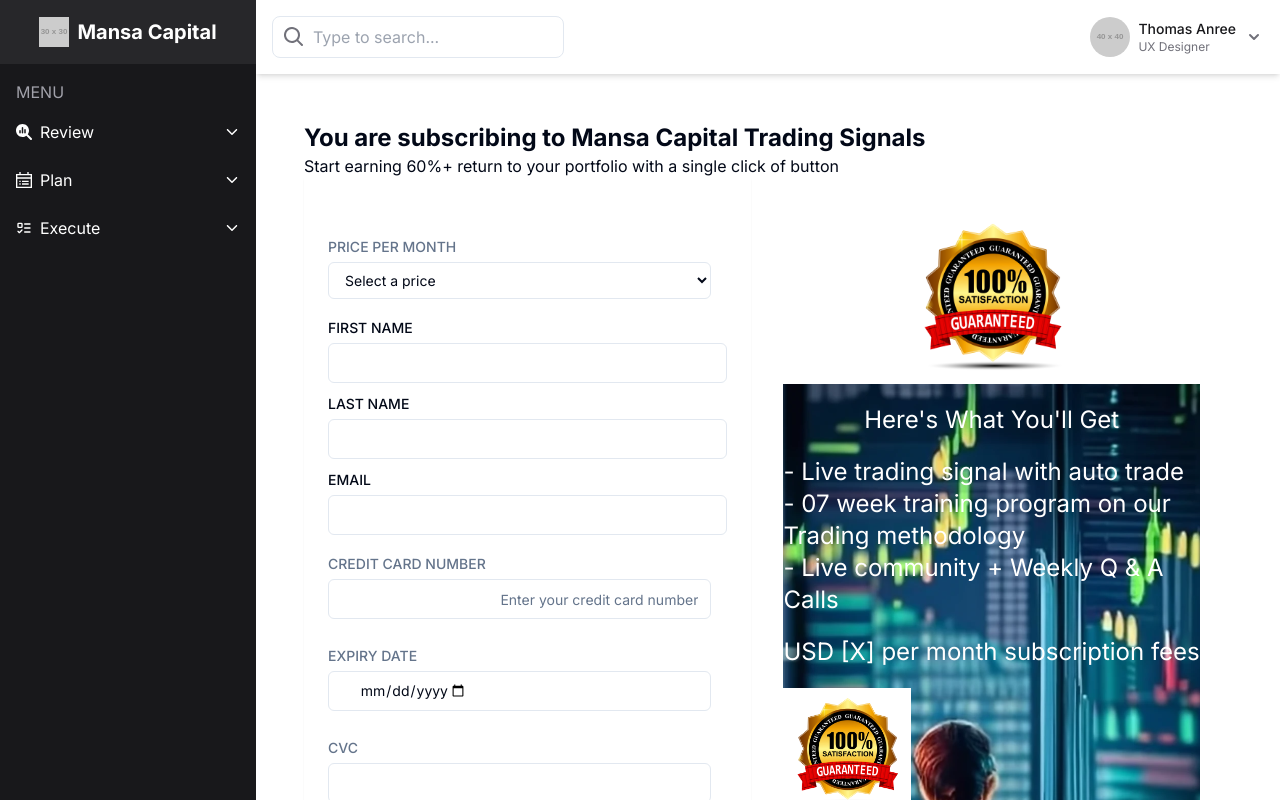
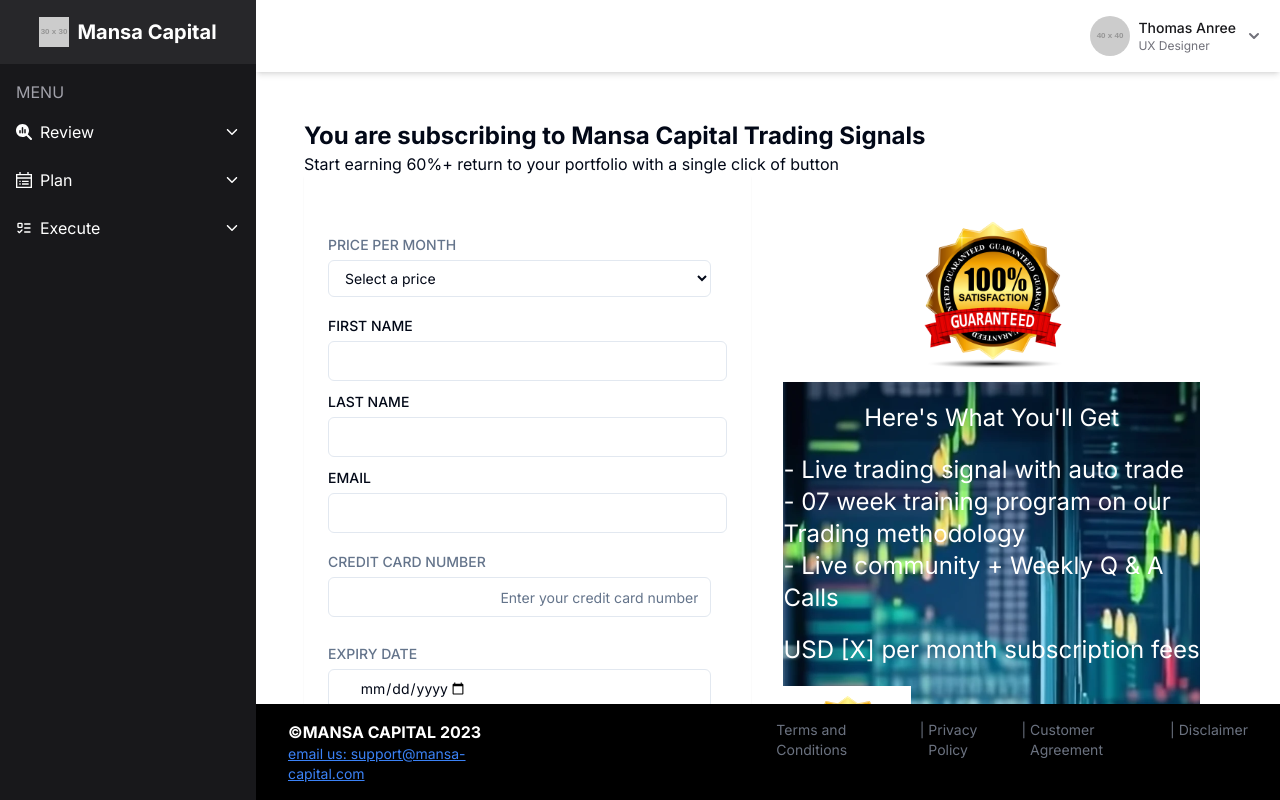
Before and after one commit to LokendraJargha/mansa_capital, a Next.js app in the folder mansa_capital/: page /user/payment in a window 1280 px wide. Shown: the top 800 px of the page. Built offline with nearby package versions, Linux system fonts and the light colour scheme.

Commit message:
database.js and api folder created

```diff
--- /dev/null
+++ b/mansa_capital/config/database.js
@@ -0,0 +1,21 @@
+import mongoose from "mongoose";
+
+let connected = false;
+
+const connectDB = async () => {
+  mongoose.set("strictQuery", true);
+  if (connected) {
+    console.log("Already Connected");
+    return;
+  }
+  try {
+    await mongoose.connect(process.env.MONGO_URI);
+    connected = true;
+    console.log("MongoDB Connected");
+  } catch (error) {
+    console.log(error);
+    process.exit(1);
+  }
+};
+
+export default connectDB;
--- a/mansa_capital/package.json
+++ b/mansa_capital/package.json
@@ -16,6 +16,8 @@
     "class-variance-authority": "^0.7.0",
     "clsx": "^2.1.1",
     "lucide-react": "^0.378.0",
+    "mongodb": "^6.6.2",
+    "mongoose": "^8.4.0",
     "next": "14.2.3",
     "next-navigation": "^1.0.6",
     "react": "^18",
--- /dev/null
+++ b/mansa_capital/src/app/api/register/route.jsx
@@ -0,0 +1,6 @@
+import connectDB from "../../../../config/database";
+export async function GET() {
+  const data = { "hell world": "hello world" };
+  connectDB();
+  return Response.json(data);
+}
--- a/mansa_capital/src/app/user/execute/analysis/page.jsx
+++ b/mansa_capital/src/app/user/execute/analysis/page.jsx
@@ -10,6 +10,7 @@
 } from "@/components/ui/table";
 import { Button } from "@/components/ui/button";
 
+console.log(process.env.MONGO_URI);
 const columnData = [
   {
     instrument: "EURUSD",
--- a/mansa_capital/src/components/ui/clinetRootLayout.jsx
+++ b/mansa_capital/src/components/ui/clinetRootLayout.jsx
@@ -25,7 +25,7 @@
             {children}
           </div>
 
-          <Footer />
+          <Footer className="bottom-0 fixed" />
         </div>
       </div>
     </>
--- a/mansa_capital/src/components/ui/footer.jsx
+++ b/mansa_capital/src/components/ui/footer.jsx
@@ -7,7 +7,7 @@
 
   return (
     <>
-      <footer className="bg-black p-4 text-white">
+      <footer className="bottom-0 right-0 w-4/5 fixed bg-black p-4 text-white">
         <ul className="flex justify-around">
           <li className="mx-4">
             <p className="text-white font-bold">©MANSA CAPITAL 2023</p>
--- a/mansa_capital/src/components/ui/header.jsx
+++ b/mansa_capital/src/components/ui/header.jsx
@@ -28,7 +28,7 @@
     <div className="flex items-center justify-between p-4 bg-white dark:bg-zinc-800 shadow-md">
       <div className="flex items-center space-x-4">
         <div className="relative">
-          <span className="absolute inset-y-0 left-0 flex items-center pl-3">
+          {/* <span className="absolute inset-y-0 left-0 flex items-center pl-3">
             <svg
               className="w-5 h-5 text-zinc-500"
               fill="currentColor"
@@ -40,12 +40,12 @@
                 clipRule="evenodd"
               />
             </svg>
-          </span>
-          <input
+          </span> */}
+          {/* <input
             type="text"
             placeholder="Type to search..."
             className="pl-10 pr-4 py-2 border rounded-lg focus:outline-none focus:ring-2 focus:ring-blue-500 dark:bg-zinc-700 dark:text-white"
-          />
+          /> */}
         </div>
       </div>
       <div className="flex items-center justify-end space-x-4">
```
Also changed, not shown: 2 other files (tests, documents, lock files or other folders).
